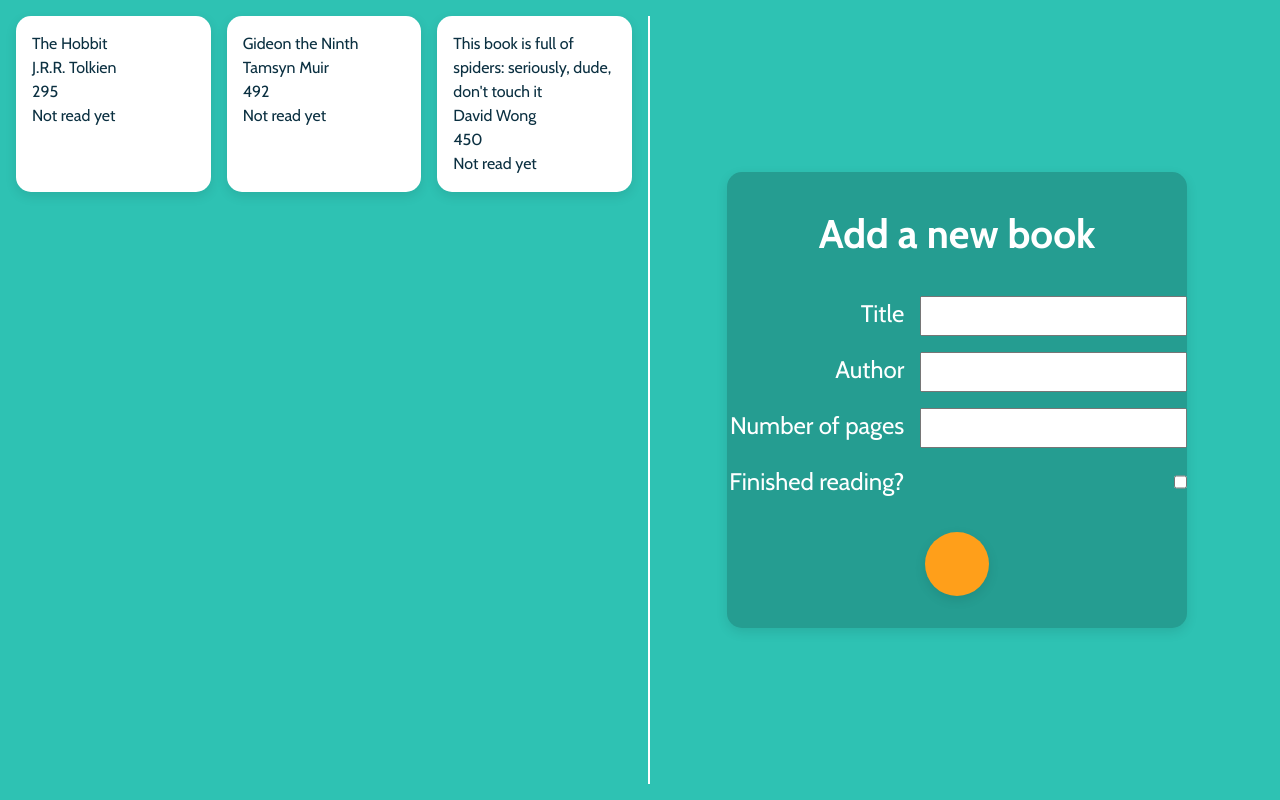
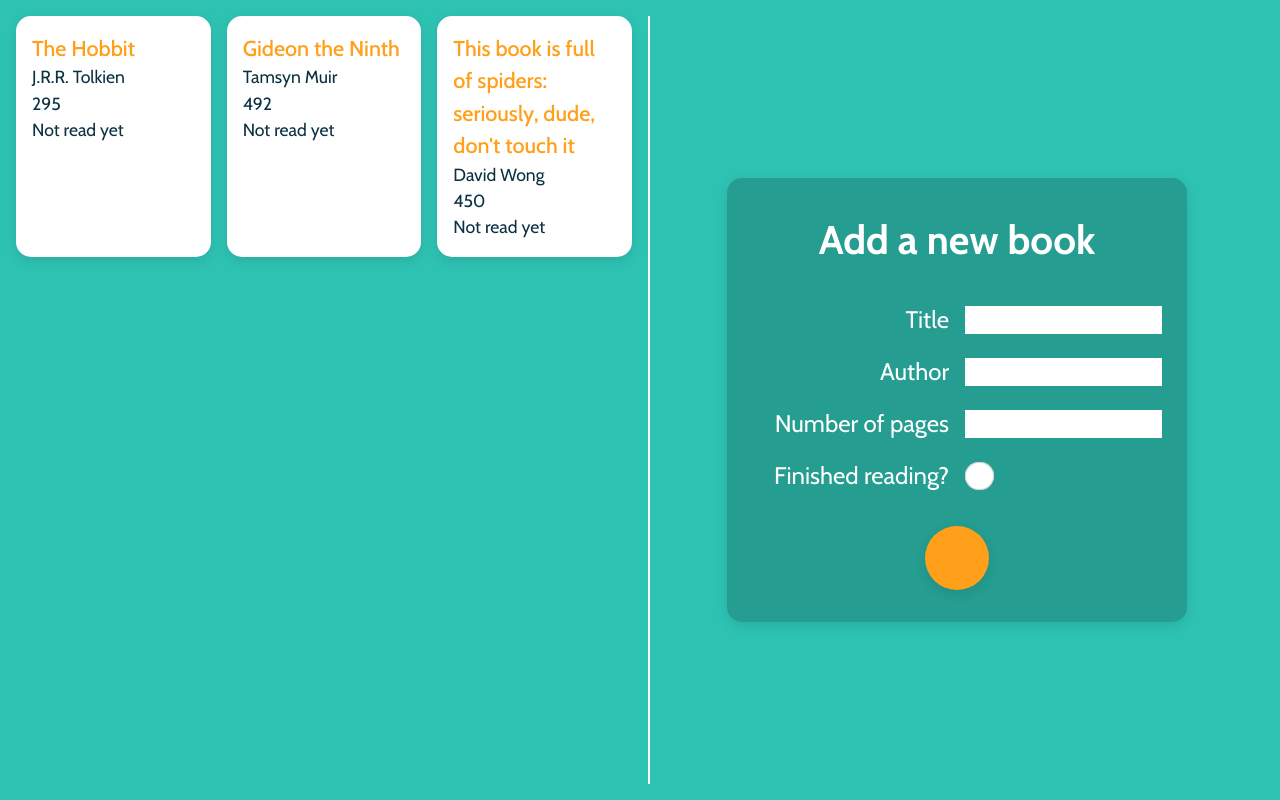
Before and after one commit to noxtua-code/library, a website built with Vite: page library/index.html in a window 1280 px wide. Built offline with nearby package versions, Linux system fonts and the light colour scheme; files whose address does not match are found by name.

Commit message:
Stylised checkbox and added functionality

```diff
--- a/library/index.html
+++ b/library/index.html
@@ -24,7 +24,7 @@
           <label for="pages">Number of pages</label>
           <input type="number" name="pages" id="pages">
           <label for="read">Finished reading?</label>
-          <input type="checkbox" name="read" id="read" value="true">
+          <input type="checkbox" name="read" id="read" value="true" unchecked>
         </form>
           <button aria-label="Submit form" type="submit" form="new-book-form" class="new-book-button"></button>
       </div>
--- a/library/main.js
+++ b/library/main.js
@@ -86,5 +86,5 @@ newBookForm.addEventListener("submit", (e) => {
   title.value = "";
   author.value = "";
   pages.value = "";
-  read.value = "";
+  read.checked = false;
 });
--- a/library/style.css
+++ b/library/style.css
@@ -11,7 +11,8 @@
   --fw-semibold: 600;
   --fw-bold: 700;
 
-  --fs-400: 1rem;
+  --fs-400: 1.1rem;
+  --fs-450: 1.35rem;
   --fs-500: 1.5rem;
   --fs-600: 2rem;
   --fs-700: 2.5rem;
@@ -155,10 +156,12 @@ sidebar {
 }
 
 form {
+  --form-font-size: var(--fs-500);
+
   display: grid;
   grid-template-columns: 1fr 1fr;
   gap: 1rem;
-  font-size: var(--fs-500);
+  font-size: var(--form-font-size);
   justify-items: end;
 }
 
@@ -173,8 +176,86 @@ form {
   border-radius: 15px;
   box-shadow: rgba(0, 0, 0, 0.1) 0px 4px 12px;
   padding: 1rem;
+  font-size: var(--fs-400);
+  font-weight: var(--fw-regular);
 }
 
 .card ul {
   list-style: none;
 }
+
+.card li:first-child {
+  color: var(--clr-accent-400);
+  font-weight: var(--fw-medium);
+  font-size: var(--fs-450);
+}
+
+.card:hover {
+  outline: 3px solid var(--clr-accent-400);
+}
+
+form input {
+  border: none;
+  height: calc(1.2 * var(--form-font-size));
+  width: fit-content;
+  justify-self: flex-start;
+  align-self: center;
+  background-color: var(--clr-neutral-200);
+  font-size: var(--fs-400);
+}
+
+form input:hover,
+form input:focus {
+  outline: 2px solid var(--clr-accent-400);
+}
+
+[type=checkbox] {
+  justify-self: flex-start;
+  align-self: center;
+  width: calc(1.2 * var(--form-font-size));
+  height: calc(1.2 * var(--form-font-size));
+  vertical-align: middle;
+  -webkit-appearance: none;
+  background: none;
+  border: 0;
+  outline: 0;
+  flex-grow: 0;
+  border-radius: 50%;
+  background-color: var(--clr-neutral-200);
+  transition: background 300ms;
+  cursor: pointer;
+}
+
+
+/* Pseudo element for check styling */
+
+[type=checkbox]::before {
+  content: "";
+  color: transparent;
+  display: block;
+  width: inherit;
+  height: inherit;
+  border-radius: inherit;
+  border: 0;
+  background-color: transparent;
+  background-size: contain;
+  box-shadow: inset 0 0 0 1px #CCD3D8;
+}
+
+/* Hover */
+[type=checkbox]:hover,
+[type=checkbox]:focus {
+  outline: 2px solid var(--clr-accent-400);
+}
+
+/* Checked */
+
+[type=checkbox]:checked {
+  background-color: var(--clr-accent-400);
+}
+
+[type=checkbox]:checked::before {
+  box-shadow: none;
+  background-image: url("./check.svg");
+  filter: invert();
+}
```
Also changed, not shown: library/public/check.svg (added).
